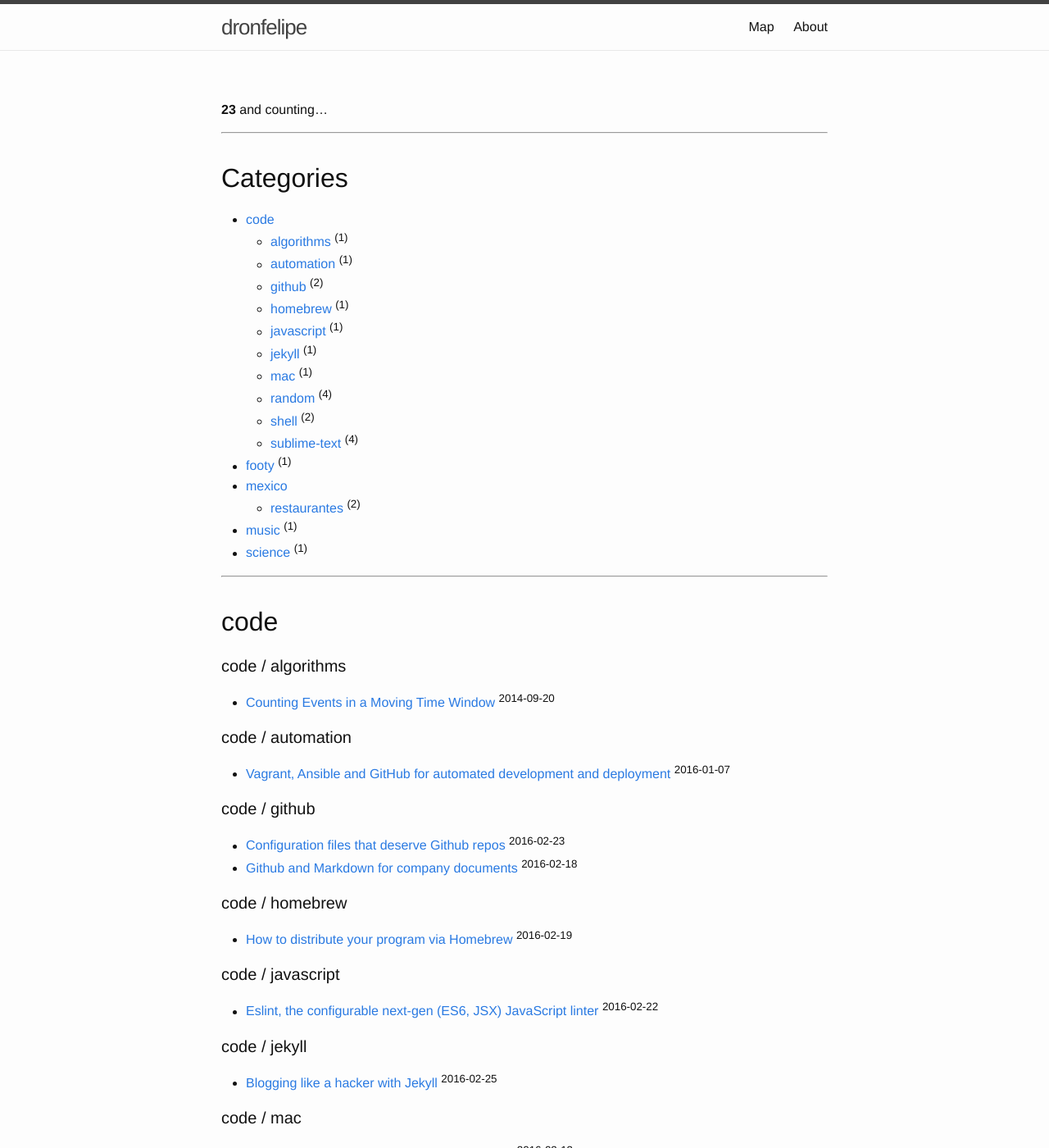
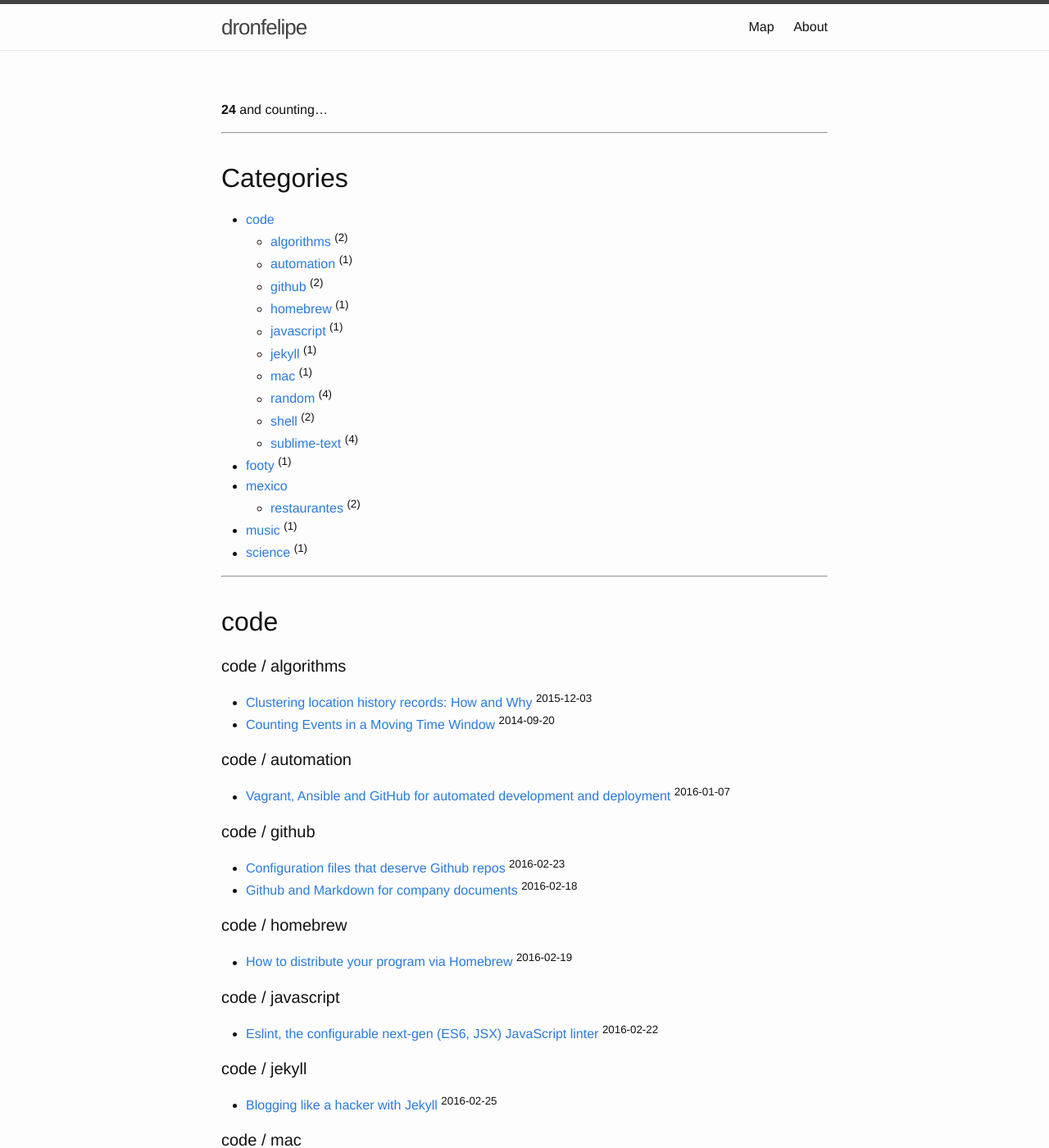
Before and after one commit to QuantumOfVacuum/kylebebak.github.io, a Jekyll site: the page built from site-map.md, in a window 1280 px wide and 1400 px high. Shown: the whole window at 82% size. Built offline with Jekyll 4.4.1, drawn with Linux system fonts in a browser that asks for light colours.

Commit message:
site map

```diff
--- a/site-map.md
+++ b/site-map.md
@@ -3,14 +3,14 @@ layout: page
 permalink: /site-map
 ---
 
-__23__ and counting...
+__24__ and counting...
 
 ---
 
 ## Categories
 
 * [code](#code)
-    * [algorithms](#code--algorithms) <sup>(1)</sup>
+    * [algorithms](#code--algorithms) <sup>(2)</sup>
     * [automation](#code--automation) <sup>(1)</sup>
     * [github](#code--github) <sup>(2)</sup>
     * [homebrew](#code--homebrew) <sup>(1)</sup>
@@ -31,6 +31,7 @@ __23__ and counting...
 ## code
 
 #### code / algorithms
+* [Clustering location history records: How and Why](code/algorithms/clustering-location-history-records) <sup>2015-12-03</sup>
 * [Counting Events in a Moving Time Window](code/algorithms/counting-events-in-a-moving-window) <sup>2014-09-20</sup>
 
 #### code / automation
```
Also changed, not shown: 2 other files.
